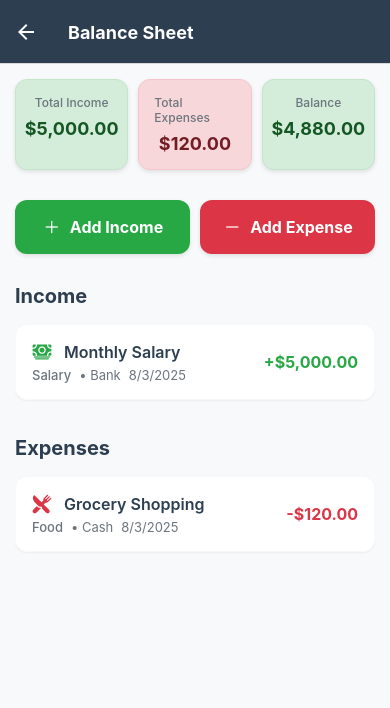
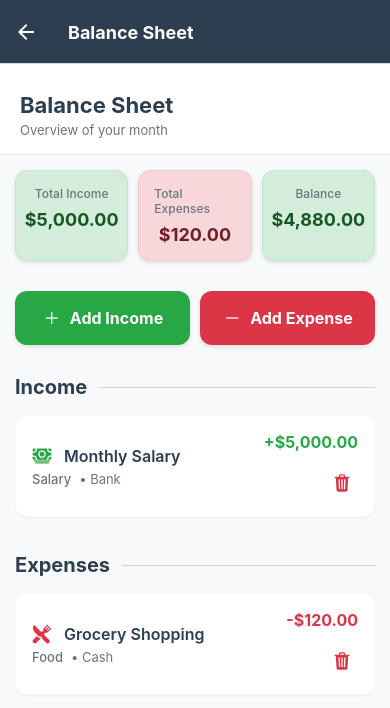
Before and after one commit to stanleylcmgm/pocket-finance, a React Native app: screen /BalanceSheet in a window 390 px wide. Shown: the top 708 px of the page. Built offline with nearby package versions, Linux system fonts and the light colour scheme.

Commit message:
refine style

```diff
--- a/components/balance-sheet.js
+++ b/components/balance-sheet.js
@@ -111,7 +111,7 @@ const BalanceSheet = () => {
     if (transaction) {
       // Edit mode
       setFormData({
-        amount: transaction.amountOriginal.toString(),
+        amount: formatAmountForInput(transaction.amountOriginal),
         categoryId: transaction.categoryId,
         accountId: transaction.accountId || '',
         note: transaction.note || '',
@@ -137,7 +137,7 @@ const BalanceSheet = () => {
       return;
     }
 
-    const amount = parseFloat(formData.amount);
+    const amount = parseAmountFromInput(formData.amount);
     if (amount <= 0) {
       Alert.alert('Error', 'Amount must be greater than 0');
       return;
@@ -203,6 +203,69 @@ const BalanceSheet = () => {
     };
     transactions.push(duplicated);
     loadMonthlyTransactions();
+  };
+
+  // Amount input formatting
+  const formatAmountForInput = (value) => {
+    const stringValue = String(value ?? '');
+    let sanitized = stringValue.replace(/[^0-9.]/g, '');
+    const firstDotIndex = sanitized.indexOf('.');
+    if (firstDotIndex !== -1) {
+      sanitized =
+        sanitized.slice(0, firstDotIndex + 1) +
+        sanitized.slice(firstDotIndex + 1).replace(/\./g, '');
+    }
+    let [integerPart, fractionalPart] = sanitized.split('.');
+    integerPart = String(parseInt(integerPart || '0', 10) || 0);
+    if (fractionalPart !== undefined) {
+      fractionalPart = fractionalPart.slice(0, 2);
+    }
+    const formattedInteger = Number(integerPart).toLocaleString('en-US');
+    return `$${formattedInteger}` +
+      (fractionalPart !== undefined && fractionalPart.length > 0
+        ? `.${fractionalPart}`
+        : fractionalPart === ''
+        ? '.'
+        : '');
+  };
+
+  const parseAmountFromInput = (inputText) => {
+    const sanitized = (inputText || '').replace(/[^0-9.]/g, '');
+    const parts = sanitized.split('.');
+    const merged = parts.length > 1 ? `${parts[0]}.${parts.slice(1).join('')}` : parts[0];
+    const value = parseFloat(merged);
+    return isNaN(value) ? 0 : value;
+  };
+
+  const handleAmountChange = (inputText) => {
+    // Keep only digits and a single dot
+    let sanitized = inputText.replace(/[^0-9.]/g, '');
+    const firstDotIndex = sanitized.indexOf('.');
+    if (firstDotIndex !== -1) {
+      sanitized =
+        sanitized.slice(0, firstDotIndex + 1) +
+        sanitized.slice(firstDotIndex + 1).replace(/\./g, '');
+    }
+    // Split into integer and fraction, limit to 2 decimals
+    let [integerPart, fractionalPart] = sanitized.split('.');
+    // Remove leading zeros from integer unless it's zero
+    if (integerPart) {
+      integerPart = String(parseInt(integerPart, 10) || 0);
+    } else {
+      integerPart = '0';
+    }
+    if (fractionalPart !== undefined) {
+      fractionalPart = fractionalPart.slice(0, 2);
+    }
+    const formattedInteger = Number(integerPart).toLocaleString('en-US');
+    const formatted =
+      `$${formattedInteger}` +
+      (fractionalPart !== undefined && fractionalPart.length > 0
+        ? `.${fractionalPart}`
+        : fractionalPart === ''
+        ? '.'
+        : '');
+    setFormData({ ...formData, amount: formatted });
   };
 
   // Render functions
@@ -274,18 +337,24 @@ const BalanceSheet = () => {
           <View style={balanceSheetStyles.itemDetails}>
             <Text style={balanceSheetStyles.itemCategory}>{category?.name}</Text>
             {account && <Text style={balanceSheetStyles.itemAccount}>• {account.name}</Text>}
-            <Text style={balanceSheetStyles.itemDate}>
-              {new Date(item.date).toLocaleDateString()}
-            </Text>
           </View>
         </View>
-        <View style={balanceSheetStyles.itemAmount}>
-          <Text style={[
-            balanceSheetStyles.itemAmountText,
-            { color: item.type === 'income' ? '#28a745' : '#dc3545' }
-          ]}>
-            {item.type === 'income' ? '+' : '-'}{formatCurrency(item.amountConverted)}
+        <View style={balanceSheetStyles.itemActions}>
+          <Text
+            style={[
+              balanceSheetStyles.itemAmountText,
+              { color: item.type === 'income' ? '#28a745' : '#dc3545' },
+            ]}
+          >
+            {item.type === 'income' ? '+' : '-'}
+            {formatCurrency(item.amountConverted)}
           </Text>
+          <TouchableOpacity
+            onPress={() => deleteTransaction(item.id)}
+            style={balanceSheetStyles.deleteButton}
+          >
+            <Ionicons name="trash" size={20} color="#dc3545" />
+          </TouchableOpacity>
         </View>
       </TouchableOpacity>
     );
@@ -293,7 +362,10 @@ const BalanceSheet = () => {
 
   const renderSection = (title, data, type) => (
     <View style={balanceSheetStyles.section}>
-      <Text style={balanceSheetStyles.sectionTitle}>{title}</Text>
+      <View style={balanceSheetStyles.sectionHeader}>
+        <Text style={balanceSheetStyles.sectionTitle}>{title}</Text>
+        <View style={balanceSheetStyles.sectionDivider} />
+      </View>
       {data.length === 0 ? (
         <View style={balanceSheetStyles.emptyState}>
           <Ionicons
@@ -302,7 +374,7 @@ const BalanceSheet = () => {
             color="#6c757d"
           />
           <Text style={balanceSheetStyles.emptyText}>
-            No {type} entries for {currentMonth.toLocaleString('default', { month: 'long', year: 'numeric' })}
+            No {type} entries yet
           </Text>
           <TouchableOpacity
             style={[balanceSheetStyles.emptyStateButton, { backgroundColor: type === 'income' ? '#28a745' : '#dc3545' }]}
@@ -422,9 +494,9 @@ const BalanceSheet = () => {
                 ? balanceSheetStyles.inputFocused
                 : balanceSheetStyles.inputUnfocused,
             ]}
-            placeholder="Amount"
+            placeholder="Amount $"
             value={formData.amount}
-            onChangeText={(text) => setFormData({ ...formData, amount: text })}
+            onChangeText={handleAmountChange}
             keyboardType="numeric"
             onFocus={() => setIsAmountFocused(true)}
             onBlur={() => setIsAmountFocused(false)}
@@ -483,6 +555,12 @@ const BalanceSheet = () => {
     <View style={balanceSheetStyles.container}>
       {/* Month Navigator removed per request */}
 
+      {/* Top Banner */}
+      <View style={balanceSheetStyles.topBanner}>
+        <Text style={balanceSheetStyles.topBannerTitle}>Balance Sheet</Text>
+        <Text style={balanceSheetStyles.topBannerSubtitle}>Overview of your month</Text>
+      </View>
+
       {/* Summary Cards */}
       <View style={balanceSheetStyles.summaryContainer}>
         {renderSummaryCard('Total Income', monthlySummary.totalIncome, 'positive')}
--- a/styles/balance-sheet.styles.js
+++ b/styles/balance-sheet.styles.js
@@ -5,6 +5,26 @@ export const balanceSheetStyles = StyleSheet.create({
   container: {
     flex: 1,
     backgroundColor: '#f8f9fa',
+  },
+
+  // Top Banner
+  topBanner: {
+    backgroundColor: 'white',
+    paddingTop: 28,
+    paddingBottom: 16,
+    paddingHorizontal: 20,
+    borderBottomWidth: 1,
+    borderBottomColor: '#e9ecef',
+  },
+  topBannerTitle: {
+    fontSize: 22,
+    fontWeight: '700',
+    color: '#2c3e50',
+  },
+  topBannerSubtitle: {
+    marginTop: 4,
+    fontSize: 13,
+    color: '#6c757d',
   },
 
   // Header
@@ -129,11 +149,21 @@ export const balanceSheetStyles = StyleSheet.create({
   section: {
     marginBottom: 24,
   },
+  sectionHeader: {
+    flexDirection: 'row',
+    alignItems: 'center',
+    gap: 12,
+    marginBottom: 16,
+  },
   sectionTitle: {
     fontSize: 20,
     fontWeight: 'bold',
     color: '#2c3e50',
-    marginBottom: 16,
+  },
+  sectionDivider: {
+    flex: 1,
+    height: 1,
+    backgroundColor: '#ced4da',
   },
 
   // Empty States
@@ -219,12 +249,19 @@ export const balanceSheetStyles = StyleSheet.create({
     fontSize: 13,
     color: '#6c757d',
   },
-  itemAmount: {
+  itemActions: {
     alignItems: 'flex-end',
+    gap: 8,
   },
   itemAmountText: {
     fontSize: 16,
     fontWeight: 'bold',
+  },
+  deleteButton: {
+    marginTop: 6,
+    padding: 6,
+    borderRadius: 8,
+    backgroundColor: 'transparent',
   },
 
   // Month Picker Modal
```
